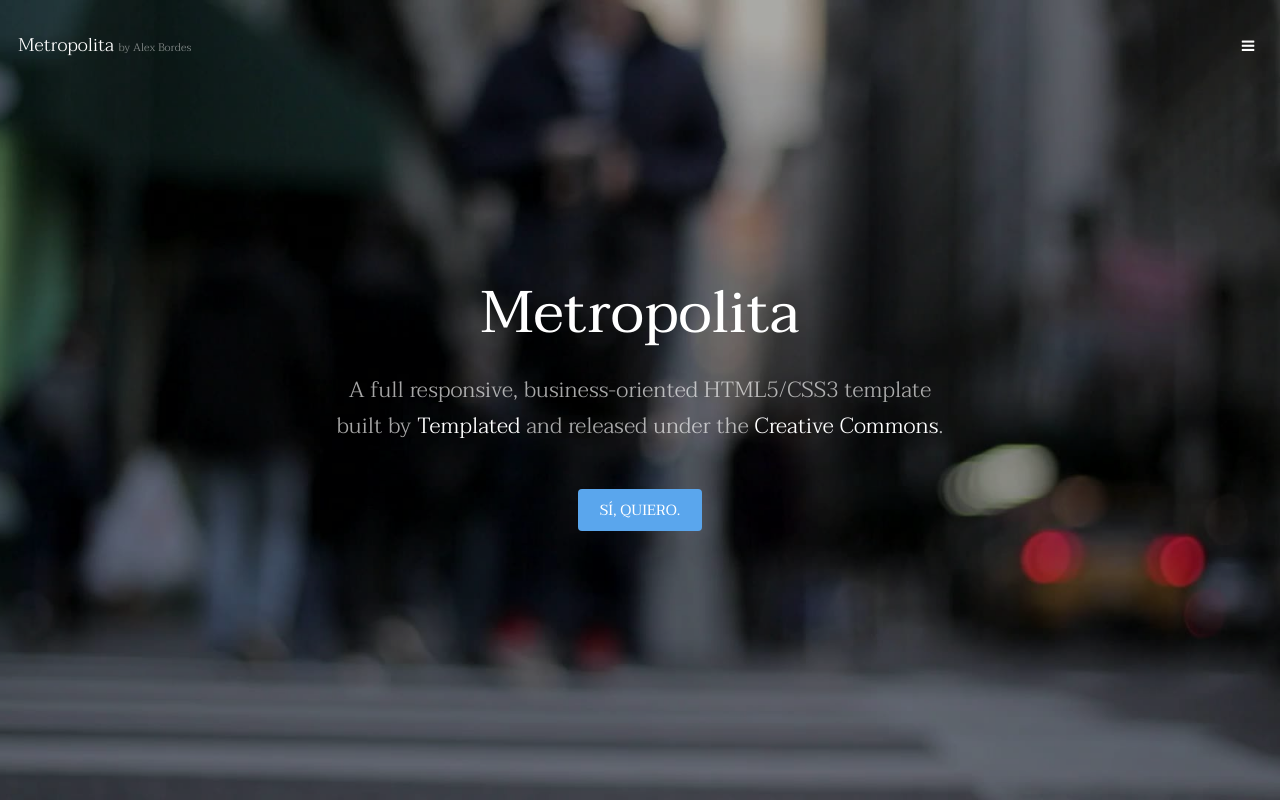
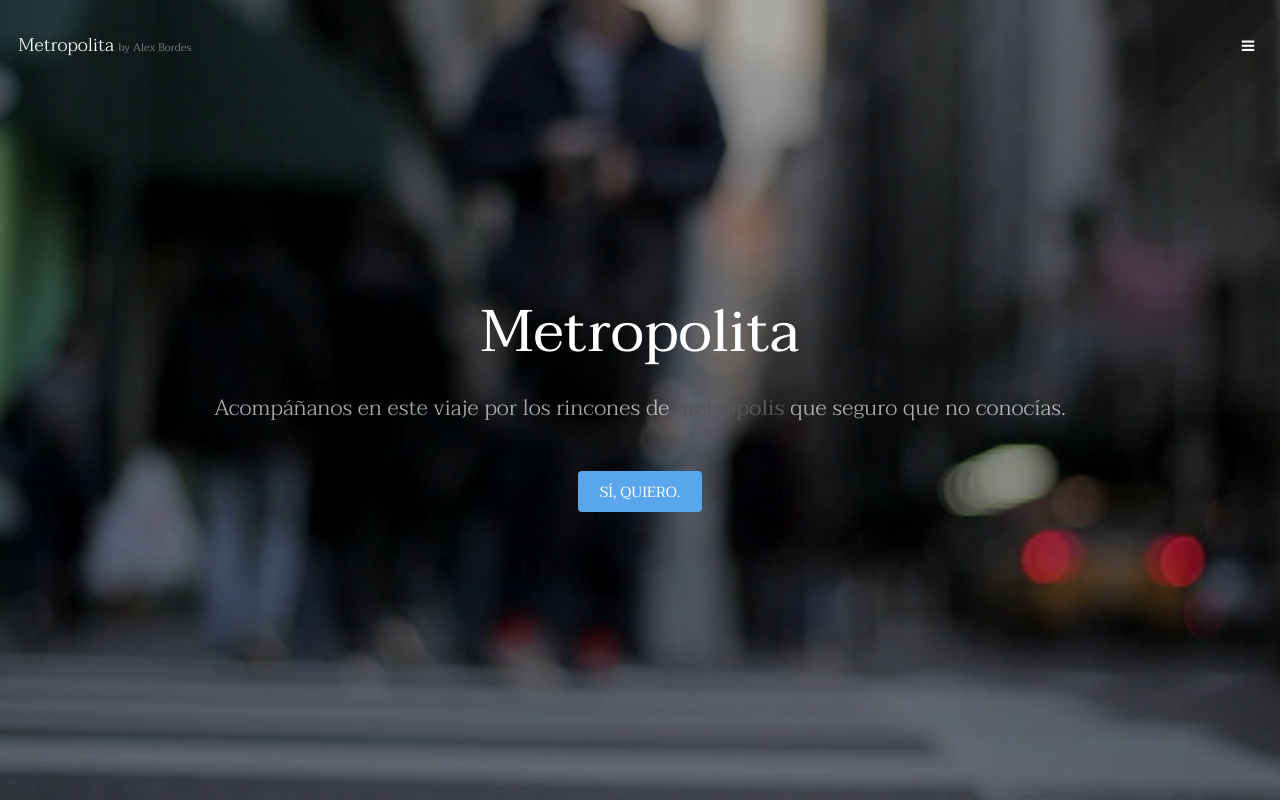
Before and after one commit to Alexlord14/04_REP_METROPOLITA, a plain HTML site: page index.html in a window 1280 px wide. Shown: the top 800 px of the page. Drawn offline with Linux system fonts and the light colour scheme.

Commit message:
frase bajo h1 por Adrian

```diff
--- a/index.html
+++ b/index.html
@@ -37,8 +37,10 @@
 			<section id="banner" data-video="images/banner">
 				<div class="inner">
 					<h1>Metropolita</h1>
-					<p>A full responsive, business-oriented HTML5/CSS3 template<br />
-					built by <a href="https://templated.co/">Templated</a> and released under the <a href="https://templated.co/license">Creative Commons</a>.</p>
+					<p>Acompáñanos en este viaje por los rincones de
+					<b>metrópolis</b>
+					que seguro que no conocías.
+					</p>
 					<a href="#one" class="button special scrolly">Sí, quiero.</a>
 				</div>
 			</section>
```
